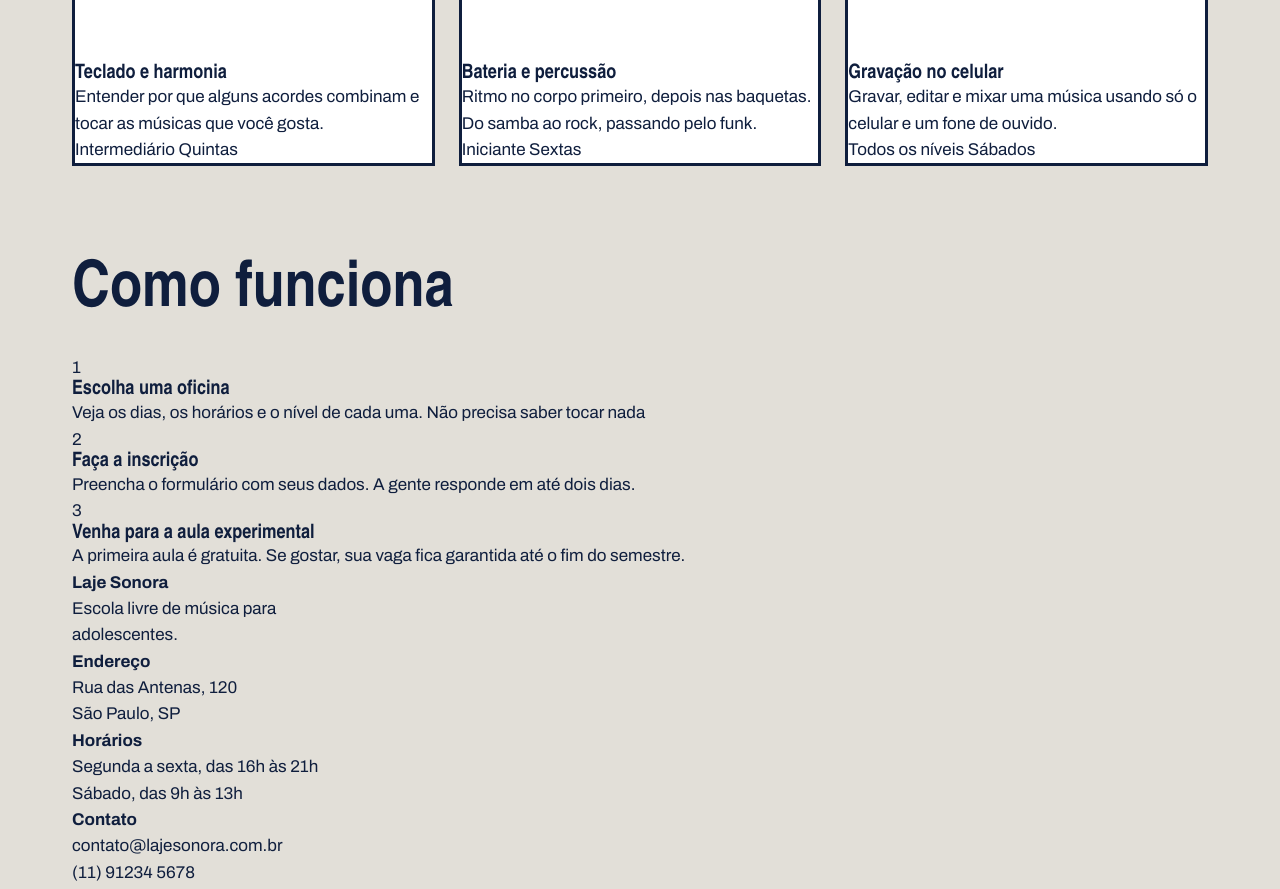
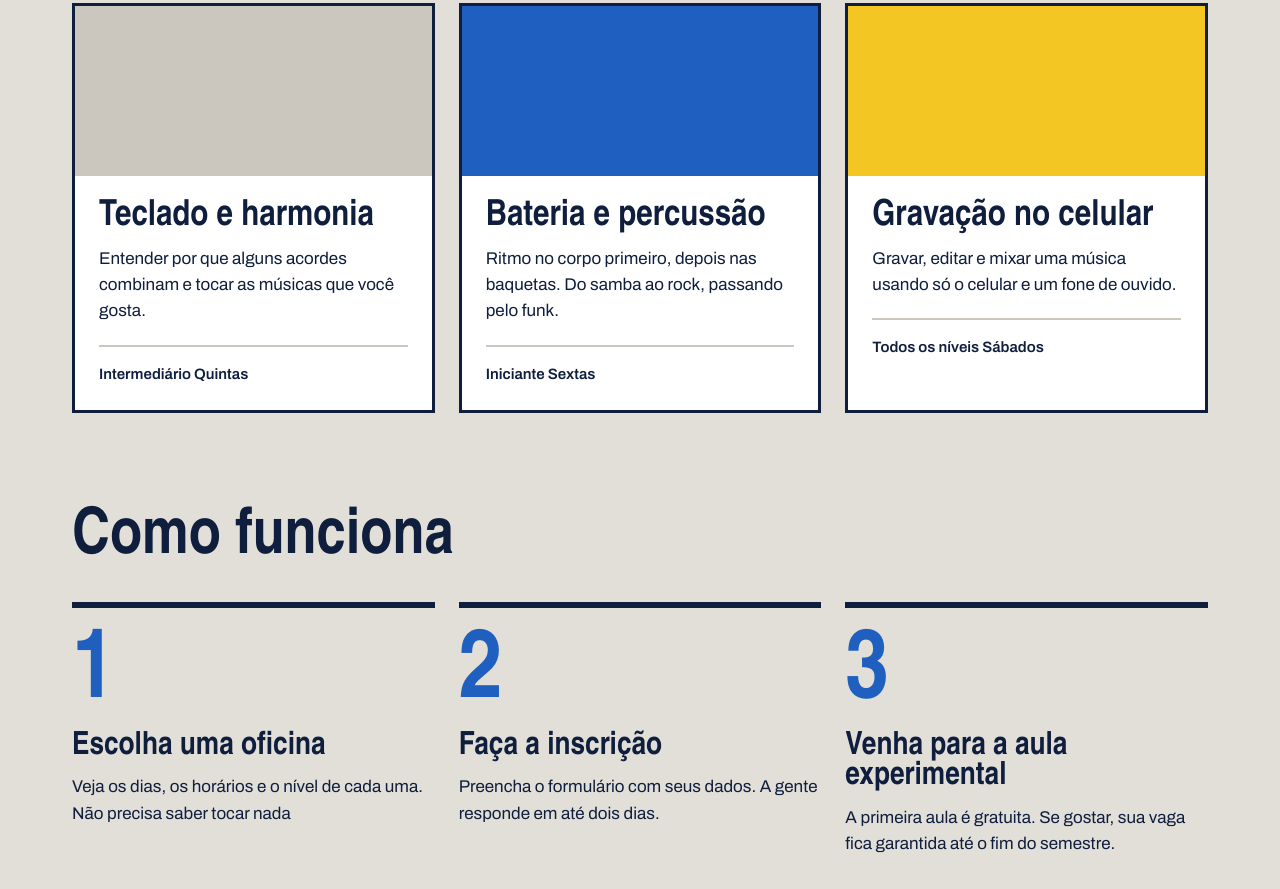
Before and after one commit to lauravieiraoliveira43-pixel/lajesonora, a plain HTML site: page index.html in a window 1280 px wide. Shown: the part 1327-2216 px from the top of the page. Drawn offline with Linux system fonts and the light colour scheme; a web font is replaced by a local one.

Commit message:
Página inicial pronta

```diff
--- a/index.css
+++ b/index.css
@@ -141,3 +141,76 @@
     .card .foto{
         height: 170px;
     }
+    .foto{
+        background: var(--concreto-escuro);
+    }
+    .foto-azul{
+        background: var(--caixa-dagua);
+    }
+    .foto-amarela{
+        background: var(--fita);
+    }
+    .foto-tinta{
+        background: var(--tinta);
+    }
+    .card-texto{
+        padding: 24px;
+    }
+
+    .card h3{
+        font-size: 36px;
+        margin-bottom: 12px;
+
+    }
+    .card-info{
+        margin-top: 20px;
+        padding-top: 16px;
+        border-top: 2px solid var(--concreto-escuro);
+        font-weight: 600;
+        font-size: 15px;
+        justify-content: space-between;
+    }
+    .passos{
+        display: flex;
+        gap: 24px;
+
+    }
+    .passo{
+        border-top: 6px solid var(--tinta);
+        padding-top: 20px;
+        flex: 1;
+    }
+    .passo-numero{
+        font-family: var(--fonte-cartaz);
+        font-size: 96px;
+        font-weight: 900;
+        line-height: 1;
+        color: var(--caixa-dagua);
+
+    }
+    .passo h3{
+        font-size: 32px;
+        margin-block: 8px 12px ;
+    }
+    .rodape{
+        margin-top: 120px;
+        background-color: var(--tinta);
+        color: var(--concreto);.
+        padding-block: 56px;
+
+    }
+    .rodape-colunas{
+        display: flex;
+        gap: 40px;
+    }
+
+    .rodape-coluna{
+        flex: 1;
+
+    }
+    .rodape h4{
+        font-family: var(--fonte-cartaz);
+        font-size: 28px;
+        color: var(--fita);
+        margin-bottom: 12px;
+    }
```
